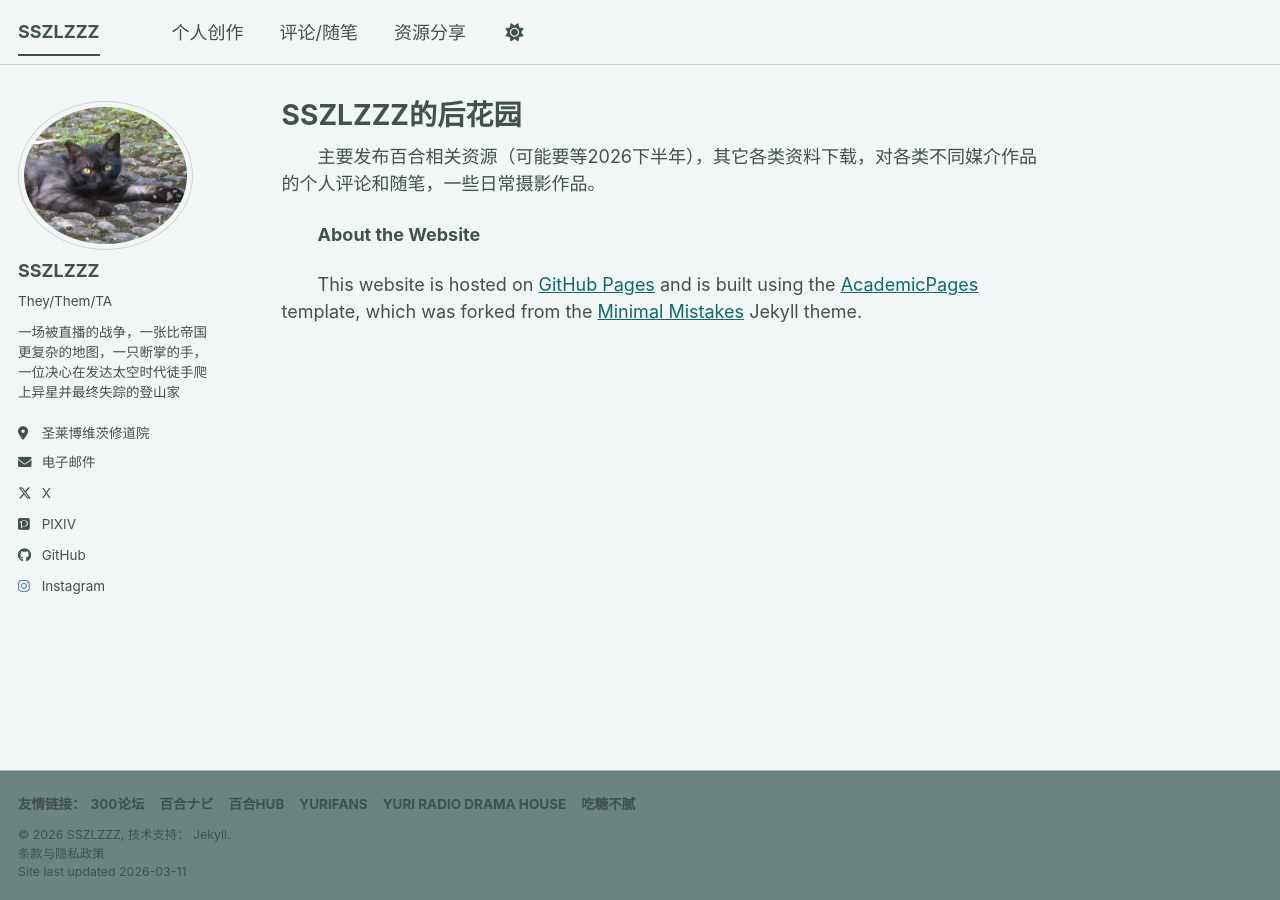
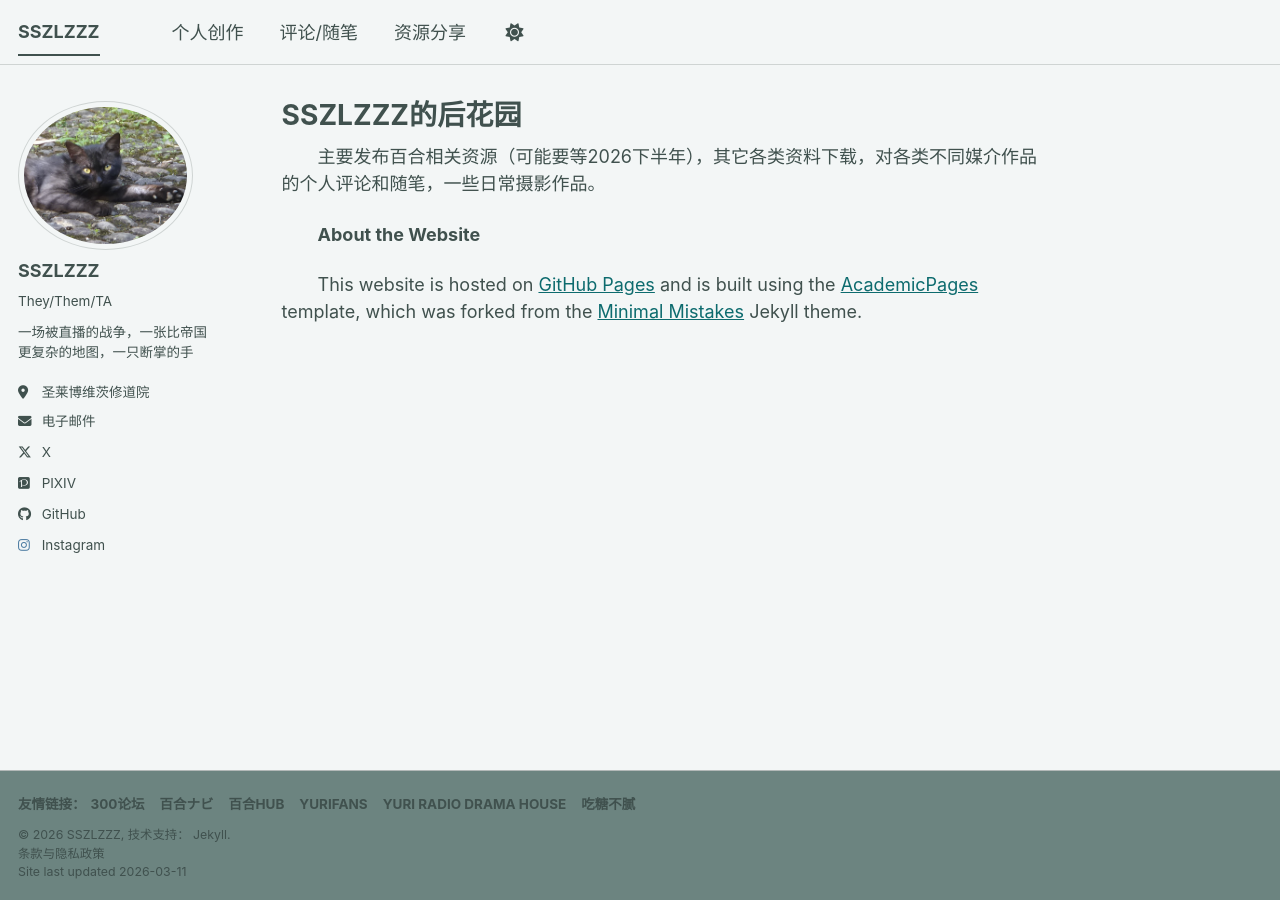
Before and after one commit to bebsgddgdghddh/sszlzzz, a Jekyll site: the page built from _pages/about.md, in a window 1280 px wide. Built offline with Jekyll 4.4.1, drawn with Linux system fonts in a browser that asks for light colours; a script bundle is joined from its source files by our own code; library files that are not in the unit come from our copies.

Commit message:
Update _config.yml

```diff
--- a/_config.yml
+++ b/_config.yml
@@ -26,7 +26,7 @@ author:
   avatar           : "profile.jpg"
   name             : "SSZLZZZ"
   pronouns         : "They/Them/TA"
-  bio              : "一场被直播的战争，一张比帝国更复杂的地图，一只断掌的手，一位决心在发达太空时代徒手爬上异星并最终失踪的登山家"
+  bio              : "一场被直播的战争，一张比帝国更复杂的地图，一只断掌的手"
   location         : "圣莱博维茨修道院" # example: "City, Country"
   uri              : # URL
   email            : "ceftscp@protonmail.com"
```
